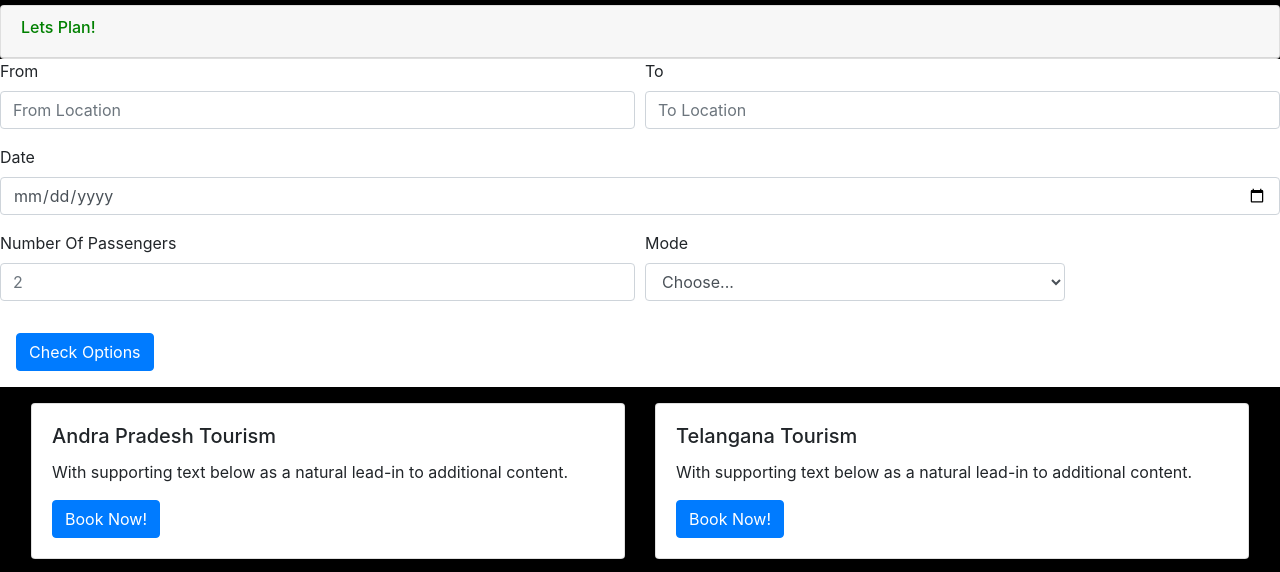
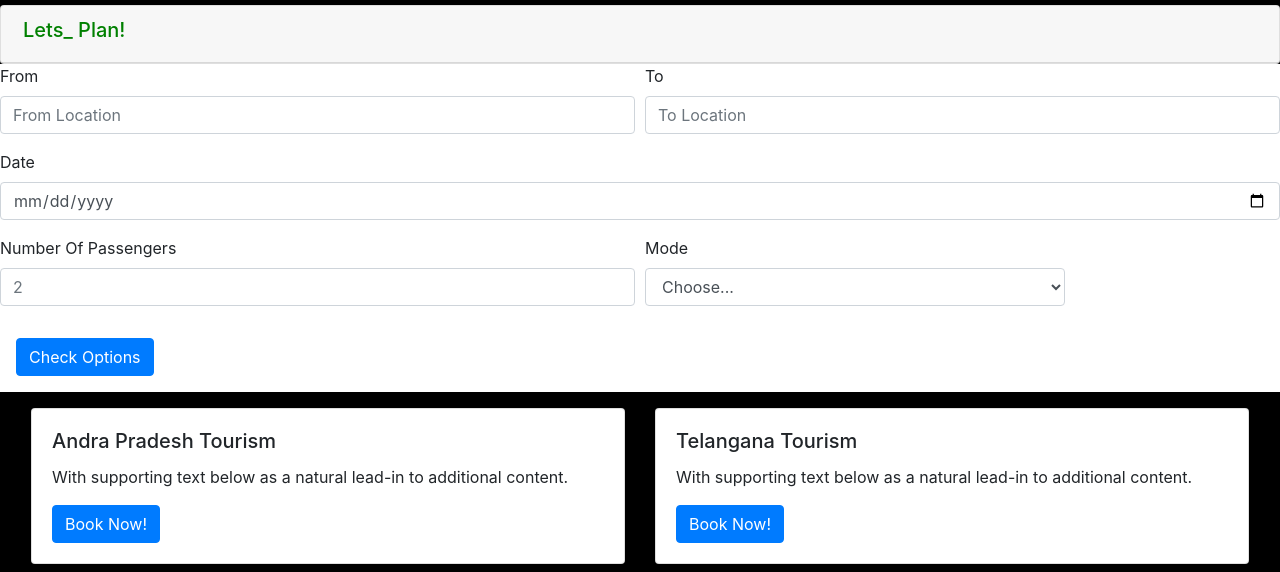
Before and after one commit to Ramachandramesh/first, a plain HTML site: page index.html in a window 1280 px wide. Shown: the part 459-1031 px from the top of the page. Drawn offline with nearby package versions, Linux system fonts and the light colour scheme.

Commit message:
first commit

```diff
--- a/index.html
+++ b/index.html
@@ -71,13 +71,13 @@
     <!-- Card-1 Start-->
     <div class="card mt-2">
         <div class="card-header">
-        <h6 style="color: green;"> Lets Plan! </h6>
+        <h6 style="color: green;font-size:20px ; padding-left:2px;"> Lets_ Plan! </h6>
         </div>
         </div>
     <!-- Card-1 End-->
     <!--Form Layout Start -->
 
-    <form style="background-color: white;">
+    <form style="background-color: white;"">
         <div class="form-row">
           <div class="form-group col-md-6">
             <label for="inputfrom">From</label>
```
